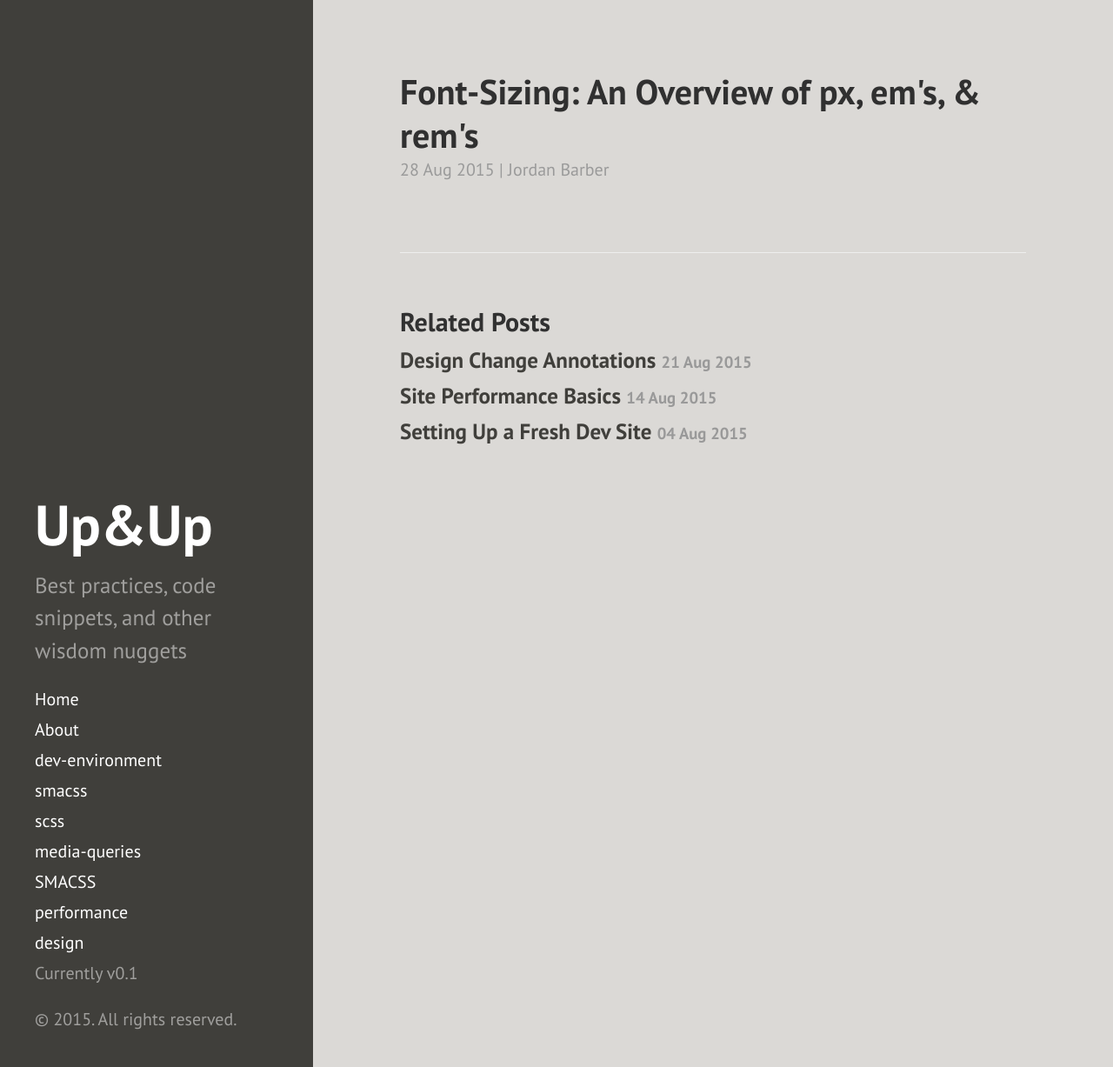
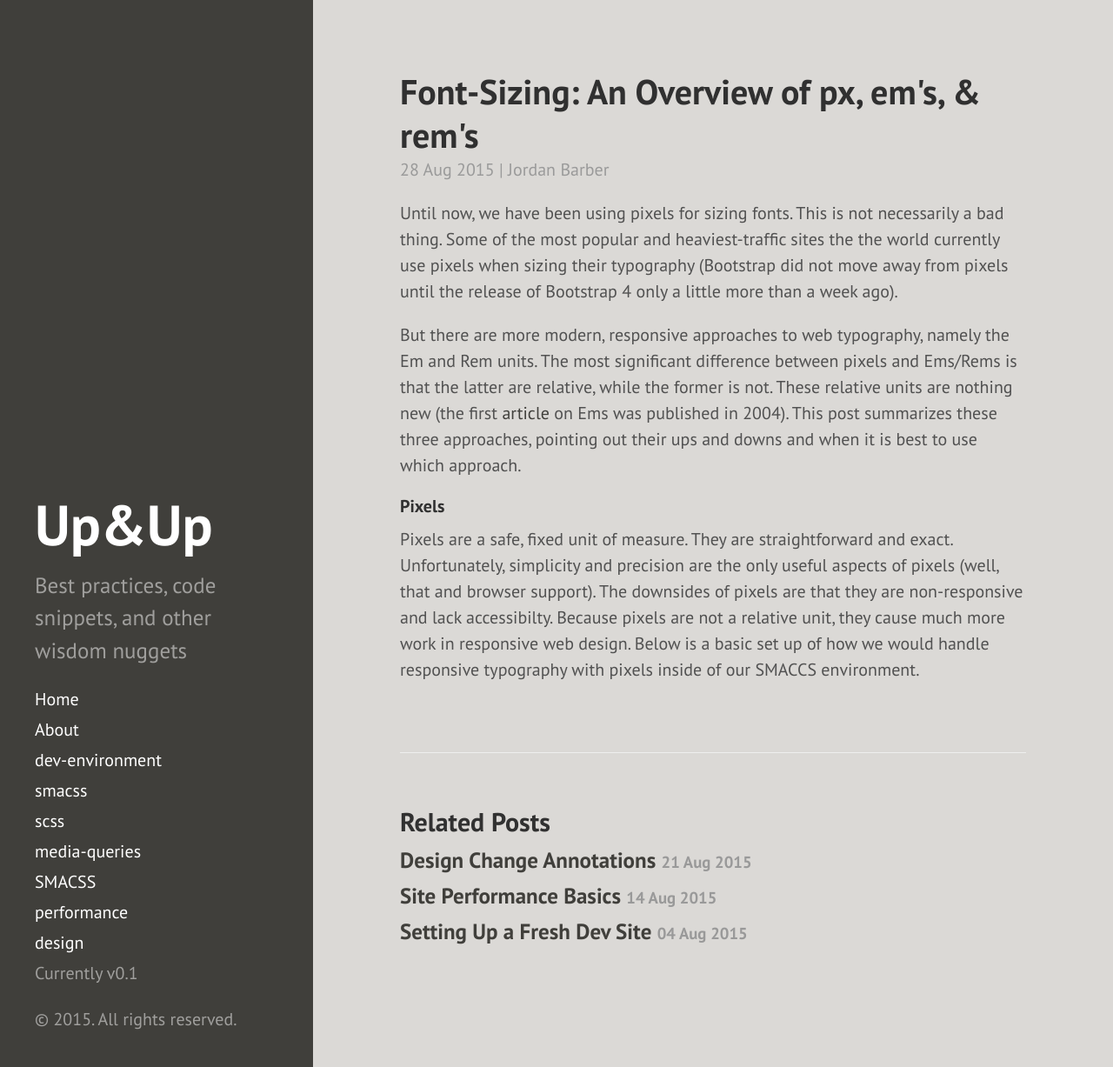
Before and after one commit to mergeweb/best_practices, a Jekyll site: the page built from _posts/2015-08-28-font-sizing.md, in a window 1280 px wide and 1227 px high. Shown: the whole window at 87% size. Built offline with Jekyll 4.4.1, drawn with Linux system fonts in a browser that asks for light colours; Markdown is read by kramdown in place of the engine named in the settings.

```diff
--- a/_posts/2015-08-28-font-sizing.md
+++ b/_posts/2015-08-28-font-sizing.md
@@ -5,3 +5,18 @@ date:   2015-8-28
 author: Jordan Barber
 categories: design scss
 ---
+
+Until now, we have been using pixels for sizing fonts.  This is not necessarily a bad thing.  Some of the most popular and heaviest-traffic sites the the world currently use pixels when sizing their typography (Bootstrap did not move away from pixels until the release of Bootstrap 4 only a little more than a week ago).
+
+But there are more modern, responsive approaches to web typography, namely the Em and Rem units.  The most significant difference between pixels and Ems/Rems is that the latter are relative, while the former is not.  These relative units are nothing new (the first [article](http://clagnut.com/blog/348/) on Ems was published in 2004). This post summarizes these three approaches, pointing out their ups and downs and when it is best to use which approach.
+
+<h4>Pixels</h4>
+
+Pixels are a safe, fixed unit of measure.  They are straightforward and exact.  Unfortunately, simplicity and precision are the only useful aspects of pixels (well, that and browser support). The downsides of pixels are that they are non-responsive and lack accessibilty.  Because pixels are not a relative unit, they cause much more work in responsive web design. Below is a basic set up of how we would handle responsive typography with pixels inside of our SMACCS environment.
+
+{% highlight scss %}
+
+
+
+
+{% endhighlight %}
```
